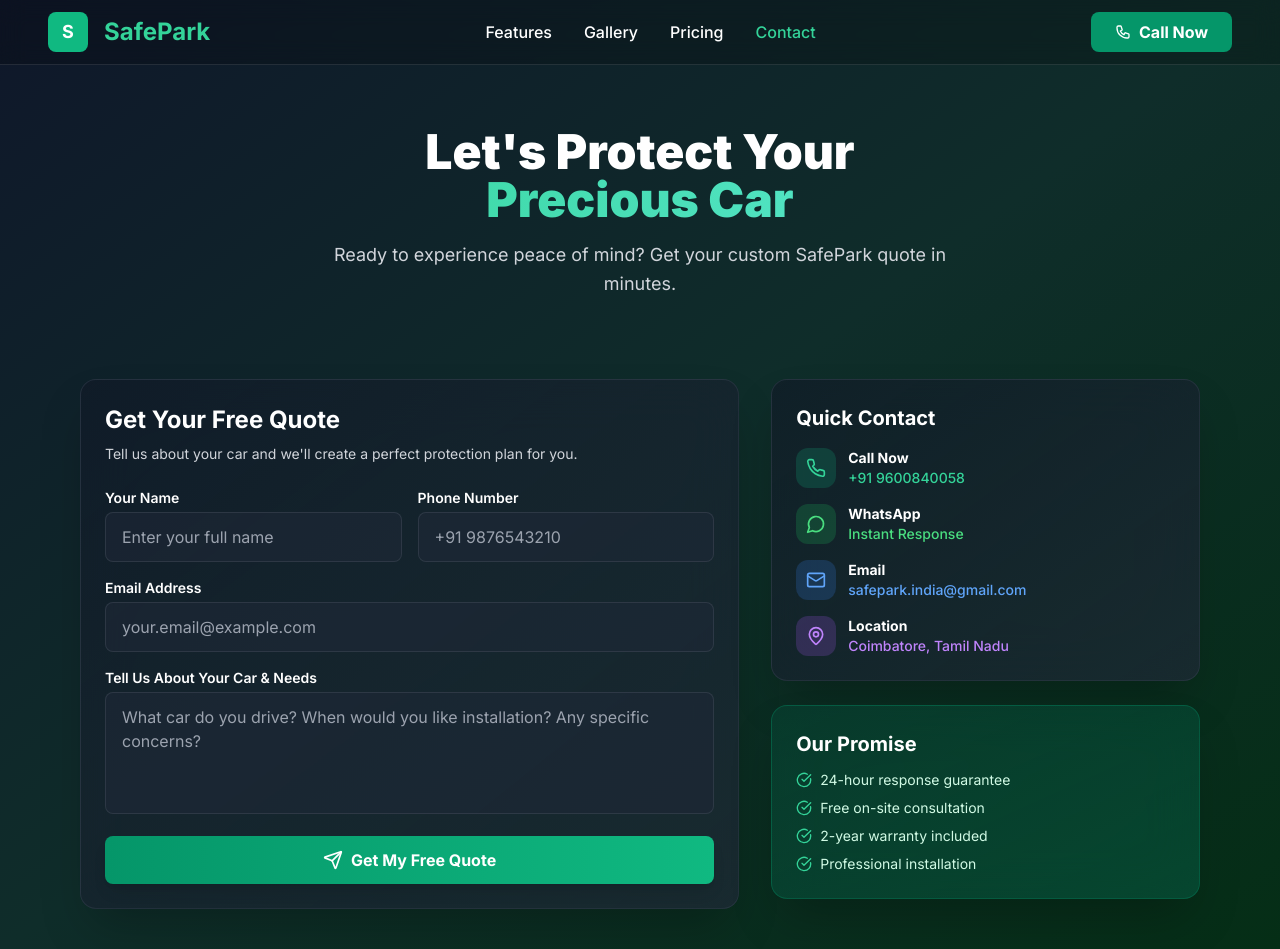
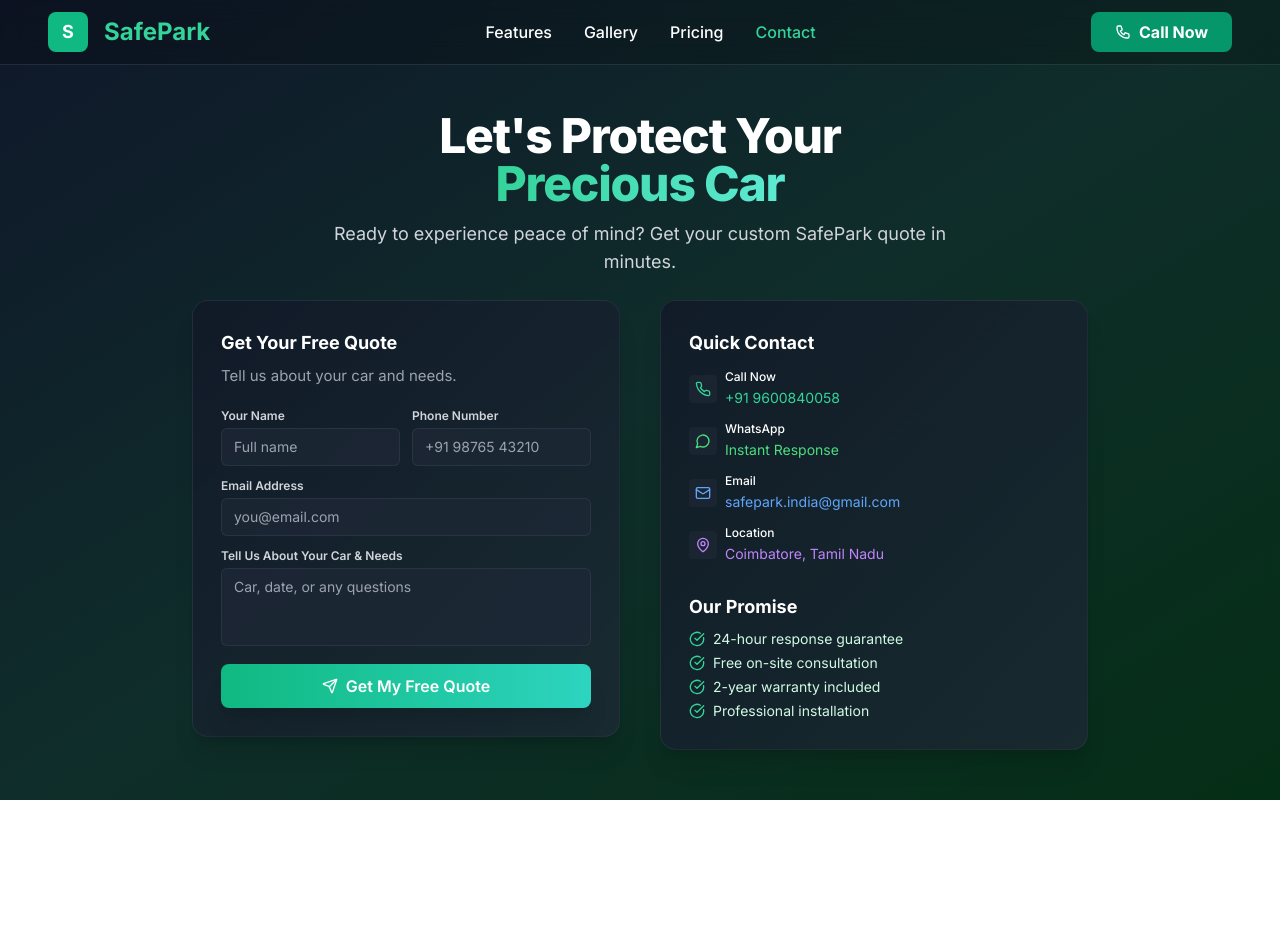
Before and after one commit to skillmates07-stack/safepark-website, a Next.js app: page /contact in a window 1280 px wide. After the commit the page ends 800 px from the top, so only its background shows below. Built offline with nearby package versions, Linux system fonts and the light colour scheme.

Commit message:
Update page.tsx

```diff
--- a/src/app/contact/page.tsx
+++ b/src/app/contact/page.tsx
@@ -2,6 +2,10 @@
 
 import { useState } from 'react';
 import { Phone, MessageCircle, MapPin, Mail, Send, CheckCircle } from 'lucide-react';
+
+// Tailwind suggestion:
+// Add "font-normal" to body for lighter base text.
+// Use min-h-screen bg-gradient (as you already are).
 
 export default function ContactPage() {
   const [formData, setFormData] = useState({
@@ -10,143 +14,114 @@ export default function ContactPage() {
     phone: '',
     message: ''
   });
+  const [submitted, setSubmitted] = useState(false);
 
-  const [isSubmitted, setIsSubmitted] = useState(false);
+  function handleChange(e: React.ChangeEvent<HTMLInputElement | HTMLTextAreaElement>) {
+    setFormData({ ...formData, [e.target.name]: e.target.value });
+  }
 
-  const handleSubmit = (e: React.FormEvent) => {
+  function handleSubmit(e: React.FormEvent) {
     e.preventDefault();
-    setIsSubmitted(true);
-    // Handle form submission
-  };
-
-  const handleChange = (e: React.ChangeEvent<HTMLInputElement | HTMLTextAreaElement>) => {
-    setFormData({
-      ...formData,
-      [e.target.name]: e.target.value
-    });
-  };
+    setSubmitted(true);
+  }
 
   return (
-    <div className="scroll-smooth bg-gradient-to-br from-[#0f172a] via-[#0f2d2a] to-[#052e16] min-h-screen pt-20">
-
-      {/* HERO SECTION - COMPACT */}
-      <section className="pt-12 pb-10 px-6 md:px-12 lg:px-20">
-        <div className="max-w-4xl mx-auto text-center">
-          <h1 className="text-4xl md:text-5xl font-black leading-tight text-white mb-4">
-            Let's Protect Your
-            <span className="block bg-gradient-to-r from-emerald-400 to-teal-300 bg-clip-text text-transparent">
+    <main className="bg-gradient-to-br from-[#0f172a] via-[#0f2d2a] to-[#052e16] min-h-screen pt-20 px-2 pb-10">
+      {/* HEADER COMPACT, BALANCED */}
+      <section className="max-w-2xl mx-auto text-center mt-8 mb-6">
+        <h1 className="text-3xl sm:text-4xl md:text-5xl font-extrabold text-white leading-tight mb-3 tracking-tight">
+          Let&apos;s Protect Your <br />
+          <span className="bg-gradient-to-r from-emerald-400 to-teal-300 bg-clip-text text-transparent">
             Precious Car
           </span>
         </h1>
-          <p className="text-lg text-gray-300 leading-relaxed max-w-2xl mx-auto">
+        <p className="text-base md:text-lg text-gray-300 font-normal">
           Ready to experience peace of mind? Get your custom SafePark quote in minutes.
         </p>
-        </div>
       </section>
 
-      {/* MAIN CONTACT SECTION - COMPACT */}
-      <section className="py-10 px-6 md:px-12 lg:px-20">
-        <div className="max-w-6xl mx-auto">
-          <div className="grid grid-cols-1 lg:grid-cols-5 gap-8">
-
-            {/* LEFT COLUMN - Contact Form (3/5) */}
-            <div className="lg:col-span-3">
-              <div className="bg-gradient-to-br from-gray-900/60 to-gray-800/70 backdrop-blur-xl rounded-2xl p-6 shadow-2xl border border-gray-700/50">
-                {!isSubmitted ? (
+      {/* FORM + CONTACT SPLIT CARD */}
+      <section className="max-w-4xl mx-auto grid md:grid-cols-2 gap-7 lg:gap-10 items-start">
+        {/* LEFT: FORM CARD */}
+        <div className="rounded-2xl bg-gradient-to-br from-gray-900/80 to-gray-800/70 border border-gray-700/40 shadow-xl p-5 md:p-7">
+          {!submitted ? (
             <>
-                    <div className="mb-6">
-                      <h2 className="text-2xl font-bold text-white mb-2">Get Your Free Quote</h2>
-                      <p className="text-gray-300 text-sm">Tell us about your car and we'll create a perfect protection plan for you.</p>
-                    </div>
-
-                    <form onSubmit={handleSubmit} className="space-y-4">
-                      <div className="grid grid-cols-1 md:grid-cols-2 gap-4">
+              <h2 className="text-lg font-bold text-white mb-2">Get Your Free Quote</h2>
+              <p className="text-gray-400 text-[15px] mb-5">Tell us about your car and needs.</p>
+              <form onSubmit={handleSubmit} className="space-y-3">
+                <div className="grid grid-cols-1 sm:grid-cols-2 gap-3">
                   <div>
-                          <label className="block text-sm font-semibold text-white mb-1">
-                            Your Name
-                          </label>
+                    <label className="block text-xs font-semibold text-gray-300 mb-1">Your Name</label>
                     <input
+                      className="w-full px-3 py-2 rounded-md bg-gray-800/70 border border-gray-600/30 text-sm text-white placeholder-gray-400 outline-none focus:ring-2 focus:ring-emerald-500"
                       type="text"
                       name="name"
                       required
                       value={formData.name}
                       onChange={handleChange}
-                            className="w-full px-4 py-3 bg-gray-800/60 border border-gray-600/40 rounded-lg text-white placeholder-gray-400 focus:outline-none focus:ring-2 focus:ring-emerald-500 focus:border-transparent transition-all"
-                            placeholder="Enter your full name"
+                      placeholder="Full name"
                     />
                   </div>
-
                   <div>
-                          <label className="block text-sm font-semibold text-white mb-1">
-                            Phone Number
-                          </label>
+                    <label className="block text-xs font-semibold text-gray-300 mb-1">Phone Number</label>
                     <input
+                      className="w-full px-3 py-2 rounded-md bg-gray-800/70 border border-gray-600/30 text-sm text-white placeholder-gray-400 outline-none focus:ring-2 focus:ring-emerald-500"
                       type="tel"
                       name="phone"
                       required
                       value={formData.phone}
                       onChange={handleChange}
-                            className="w-full px-4 py-3 bg-gray-800/60 border border-gray-600/40 rounded-lg text-white placeholder-gray-400 focus:outline-none focus:ring-2 focus:ring-emerald-500 focus:border-transparent transition-all"
-                            placeholder="+91 9876543210"
+                      placeholder="+91 98765 43210"
                     />
                   </div>
                 </div>
-
                 <div>
-                        <label className="block text-sm font-semibold text-white mb-1">
-                          Email Address
-                        </label>
+                  <label className="block text-xs font-semibold text-gray-300 mb-1">Email Address</label>
                   <input
+                    className="w-full px-3 py-2 rounded-md bg-gray-800/70 border border-gray-600/30 text-sm text-white placeholder-gray-400 outline-none focus:ring-2 focus:ring-emerald-500"
                     type="email"
                     name="email"
                     required
                     value={formData.email}
                     onChange={handleChange}
-                          className="w-full px-4 py-3 bg-gray-800/60 border border-gray-600/40 rounded-lg text-white placeholder-gray-400 focus:outline-none focus:ring-2 focus:ring-emerald-500 focus:border-transparent transition-all"
-                          placeholder="your.email@example.com"
+                    placeholder="you@email.com"
                   />
                 </div>
-
                 <div>
-                        <label className="block text-sm font-semibold text-white mb-1">
-                          Tell Us About Your Car & Needs
-                        </label>
+                  <label className="block text-xs font-semibold text-gray-300 mb-1">Tell Us About Your Car &amp; Needs</label>
                   <textarea
+                    className="w-full px-3 py-2 rounded-md bg-gray-800/70 border border-gray-600/30 text-sm text-white placeholder-gray-400 outline-none focus:ring-2 focus:ring-emerald-500 resize-none"
                     name="message"
-                          rows={4}
+                    rows={3}
                     value={formData.message}
                     onChange={handleChange}
-                          className="w-full px-4 py-3 bg-gray-800/60 border border-gray-600/40 rounded-lg text-white placeholder-gray-400 focus:outline-none focus:ring-2 focus:ring-emerald-500 focus:border-transparent transition-all resize-none"
-                          placeholder="What car do you drive? When would you like installation? Any specific concerns?"
+                    placeholder="Car, date, or any questions"
                   />
                 </div>
-
                 <button
                   type="submit"
-                        className="w-full bg-gradient-to-r from-emerald-600 to-emerald-500 hover:from-emerald-500 hover:to-emerald-400 text-white px-6 py-3 rounded-lg font-bold transition-all duration-300 hover:scale-[1.02] shadow-lg hover:shadow-emerald-500/30 flex items-center justify-center gap-2"
+                  className="w-full flex justify-center items-center gap-2 bg-gradient-to-r from-emerald-500 to-teal-400 hover:from-emerald-600 hover:to-teal-400 text-white font-semibold text-base rounded-lg py-2.5 mt-2 shadow-xl transition"
                 >
-                        <Send className="w-5 h-5" />
+                  <Send className="w-4 h-4" />
                   Get My Free Quote
                 </button>
               </form>
             </>
           ) : (
-                  <div className="text-center py-12">
-                    <CheckCircle className="w-16 h-16 text-emerald-400 mx-auto mb-4" />
-                    <h3 className="text-2xl font-bold text-white mb-3">Thank You!</h3>
-                    <p className="text-lg text-gray-300 mb-6">
-                      We'll call you within 24 hours with your personalized SafePark quote.
-                    </p>
-                    <div className="flex gap-4 justify-center">
+            <div className="text-center py-8">
+              <CheckCircle className="w-14 h-14 text-emerald-400 mx-auto mb-2" />
+              <h3 className="text-xl font-bold text-white mb-2">Thank you!</h3>
+              <p className="text-base text-gray-300 mb-5">We&apos;ll call you soon with your custom quote.</p>
+              <div className="flex gap-2 justify-center mt-3">
                 <a
                   href="tel:+919600840058"
-                        className="bg-emerald-600 hover:bg-emerald-500 text-white px-6 py-3 rounded-lg font-bold transition"
+                  className="bg-emerald-600 hover:bg-emerald-500 text-white px-5 py-2 rounded font-bold transition text-sm"
                 >
-                        Call Us Now
+                  Call Now
                 </a>
                 <a
                   href="https://wa.me/919600840058"
-                        className="border-2 border-emerald-400 text-emerald-400 hover:bg-emerald-400 hover:text-white px-6 py-3 rounded-lg font-bold transition"
+                  className="border border-emerald-400 text-emerald-400 hover:bg-emerald-400 hover:text-white px-5 py-2 rounded font-bold transition text-sm"
                 >
                   WhatsApp
                 </a>
@@ -154,84 +129,72 @@ export default function ContactPage() {
             </div>
           )}
         </div>
+
+        {/* RIGHT: CONTACT CARD */}
+        <div className="rounded-2xl bg-gradient-to-br from-gray-900/80 to-gray-800/70 border border-gray-700/40 shadow-xl p-5 md:p-7 flex flex-col gap-7">
+          <div>
+            <h3 className="text-lg font-bold text-white mb-3">Quick Contact</h3>
+            <div className="space-y-3">
+              <ContactItem
+                icon={<Phone className="w-4 h-4 text-emerald-400" />}
+                label="Call Now"
+                text={<a href="tel:+919600840058" className="text-emerald-400 text-sm hover:underline">+91 9600840058</a>}
+              />
+              <ContactItem
+                icon={<MessageCircle className="w-4 h-4 text-green-400" />}
+                label="WhatsApp"
+                text={<a href="https://wa.me/919600840058" className="text-green-400 text-sm hover:underline">Instant Response</a>}
+              />
+              <ContactItem
+                icon={<Mail className="w-4 h-4 text-blue-400" />}
+                label="Email"
+                text={
+                  <a href="mailto:safepark.india@gmail.com" className="text-blue-400 text-sm hover:underline">
+                    safepark.india@gmail.com
+                  </a>
+                }
+              />
+              <ContactItem
+                icon={<MapPin className="w-4 h-4 text-purple-400" />}
+                label="Location"
+                text={<span className="text-purple-400 text-sm">Coimbatore, Tamil Nadu</span>}
+              />
             </div>
-
-            {/* RIGHT COLUMN - Contact Info (2/5) */}
-            <div className="lg:col-span-2 space-y-6">
-
-              {/* Quick Contact */}
-              <div className="bg-gradient-to-br from-gray-900/60 to-gray-800/70 backdrop-blur-xl rounded-2xl p-6 shadow-2xl border border-gray-700/50">
-                <h3 className="text-xl font-bold text-white mb-4">Quick Contact</h3>
-
-                <div className="space-y-4">
-                  <a href="tel:+919600840058" className="flex items-center gap-3 group">
-                    <div className="w-10 h-10 bg-emerald-500/20 rounded-xl flex items-center justify-center group-hover:bg-emerald-500/30 transition-colors">
-                      <Phone className="w-5 h-5 text-emerald-400" />
           </div>
           <div>
-                      <h4 className="font-bold text-white text-sm">Call Now</h4>
-                      <p className="text-emerald-400 font-medium text-sm">+91 9600840058</p>
-                    </div>
-                  </a>
-
-                  <a href="https://wa.me/919600840058" className="flex items-center gap-3 group">
-                    <div className="w-10 h-10 bg-green-500/20 rounded-xl flex items-center justify-center group-hover:bg-green-500/30 transition-colors">
-                      <MessageCircle className="w-5 h-5 text-green-400" />
-                    </div>
-                    <div>
-                      <h4 className="font-bold text-white text-sm">WhatsApp</h4>
-                      <p className="text-green-400 font-medium text-sm">Instant Response</p>
-                    </div>
-                  </a>
-
-                  <div className="flex items-center gap-3">
-                    <div className="w-10 h-10 bg-blue-500/20 rounded-xl flex items-center justify-center">
-                      <Mail className="w-5 h-5 text-blue-400" />
-                    </div>
-                    <div>
-                      <h4 className="font-bold text-white text-sm">Email</h4>
-                      <p className="text-blue-400 font-medium text-sm">safepark.india@gmail.com</p>
-                    </div>
-                  </div>
-
-                  <div className="flex items-center gap-3">
-                    <div className="w-10 h-10 bg-purple-500/20 rounded-xl flex items-center justify-center">
-                      <MapPin className="w-5 h-5 text-purple-400" />
-                    </div>
-                    <div>
-                      <h4 className="font-bold text-white text-sm">Location</h4>
-                      <p className="text-purple-400 font-medium text-sm">Coimbatore, Tamil Nadu</p>
-                    </div>
-                  </div>
-                </div>
-              </div>
-
-              {/* Service Promise */}
-              <div className="bg-gradient-to-br from-emerald-900/40 to-emerald-800/50 backdrop-blur-xl rounded-2xl p-6 shadow-2xl border border-emerald-700/50">
-                <h3 className="text-xl font-bold text-white mb-3">Our Promise</h3>
-                <ul className="space-y-2 text-emerald-100">
+            <h3 className="text-lg font-bold text-white mb-2">Our Promise</h3>
+            <ul className="space-y-1 text-emerald-100 text-sm">
               <li className="flex items-center gap-2">
-                    <CheckCircle className="w-4 h-4 text-emerald-400" />
-                    <span className="text-sm">24-hour response guarantee</span>
+                <CheckCircle className="w-4 h-4 text-emerald-400" />24-hour response guarantee
               </li>
               <li className="flex items-center gap-2">
-                    <CheckCircle className="w-4 h-4 text-emerald-400" />
-                    <span className="text-sm">Free on-site consultation</span>
+                <CheckCircle className="w-4 h-4 text-emerald-400" />Free on-site consultation
               </li>
               <li className="flex items-center gap-2">
-                    <CheckCircle className="w-4 h-4 text-emerald-400" />
-                    <span className="text-sm">2-year warranty included</span>
+                <CheckCircle className="w-4 h-4 text-emerald-400" />2-year warranty included
               </li>
               <li className="flex items-center gap-2">
-                    <CheckCircle className="w-4 h-4 text-emerald-400" />
-                    <span className="text-sm">Professional installation</span>
+                <CheckCircle className="w-4 h-4 text-emerald-400" />Professional installation
               </li>
             </ul>
           </div>
         </div>
+      </section>
+    </main>
+  );
+}
+
+// Extracted for clarity
+function ContactItem({ icon, label, text }: { icon: React.ReactNode, label: string, text: React.ReactNode }) {
+  return (
+    <div className="flex items-center gap-2">
+      <div className="w-7 h-7 flex items-center justify-center rounded bg-gray-800/60">
+        {icon}
       </div>
+      <div>
+        <div className="font-medium text-white text-xs">{label}</div>
+        <div>{text}</div>
       </div>
-      </section>
     </div>
   );
 }
```
Lines whose indentation alone changed are shown as unchanged.
